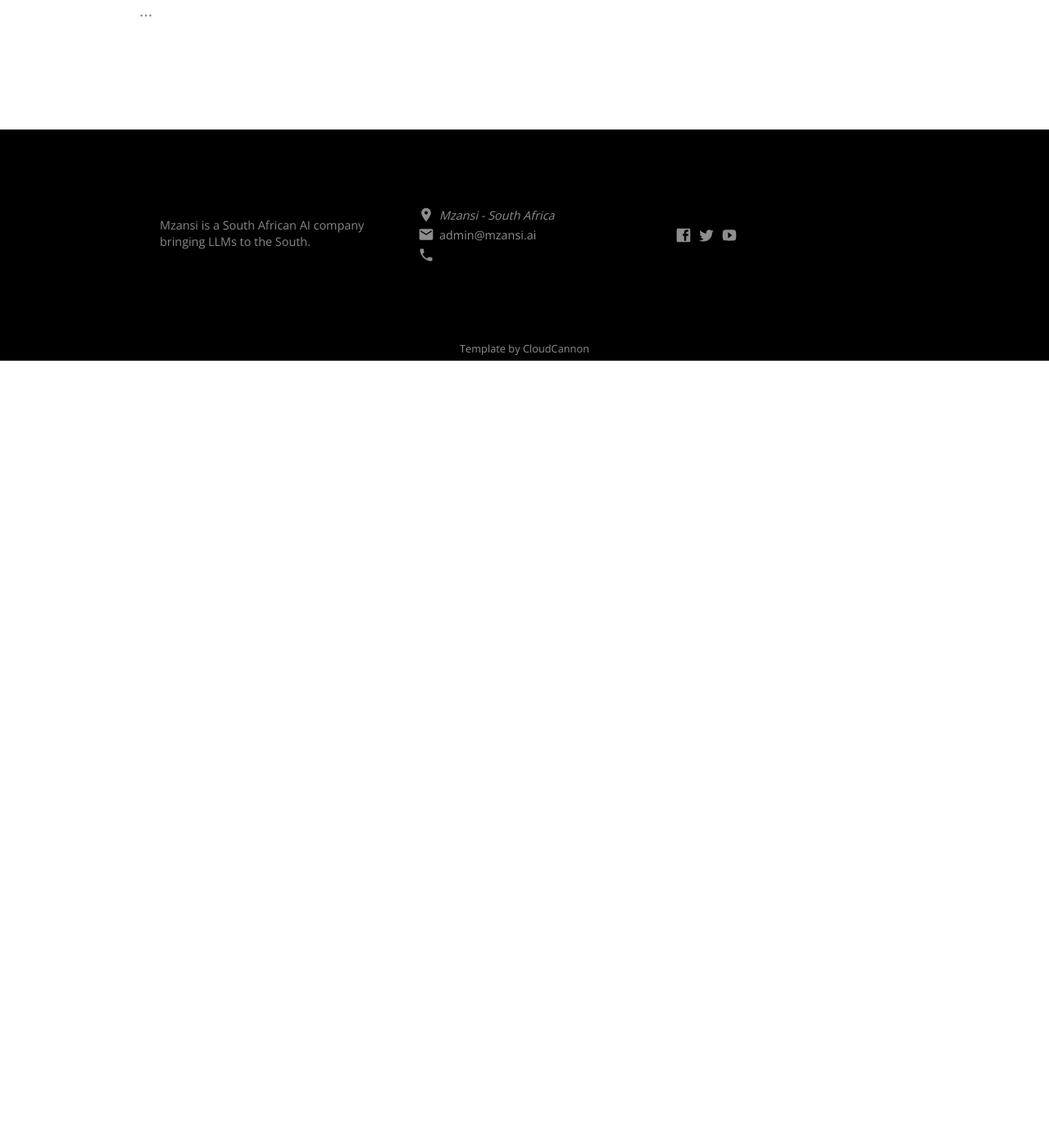
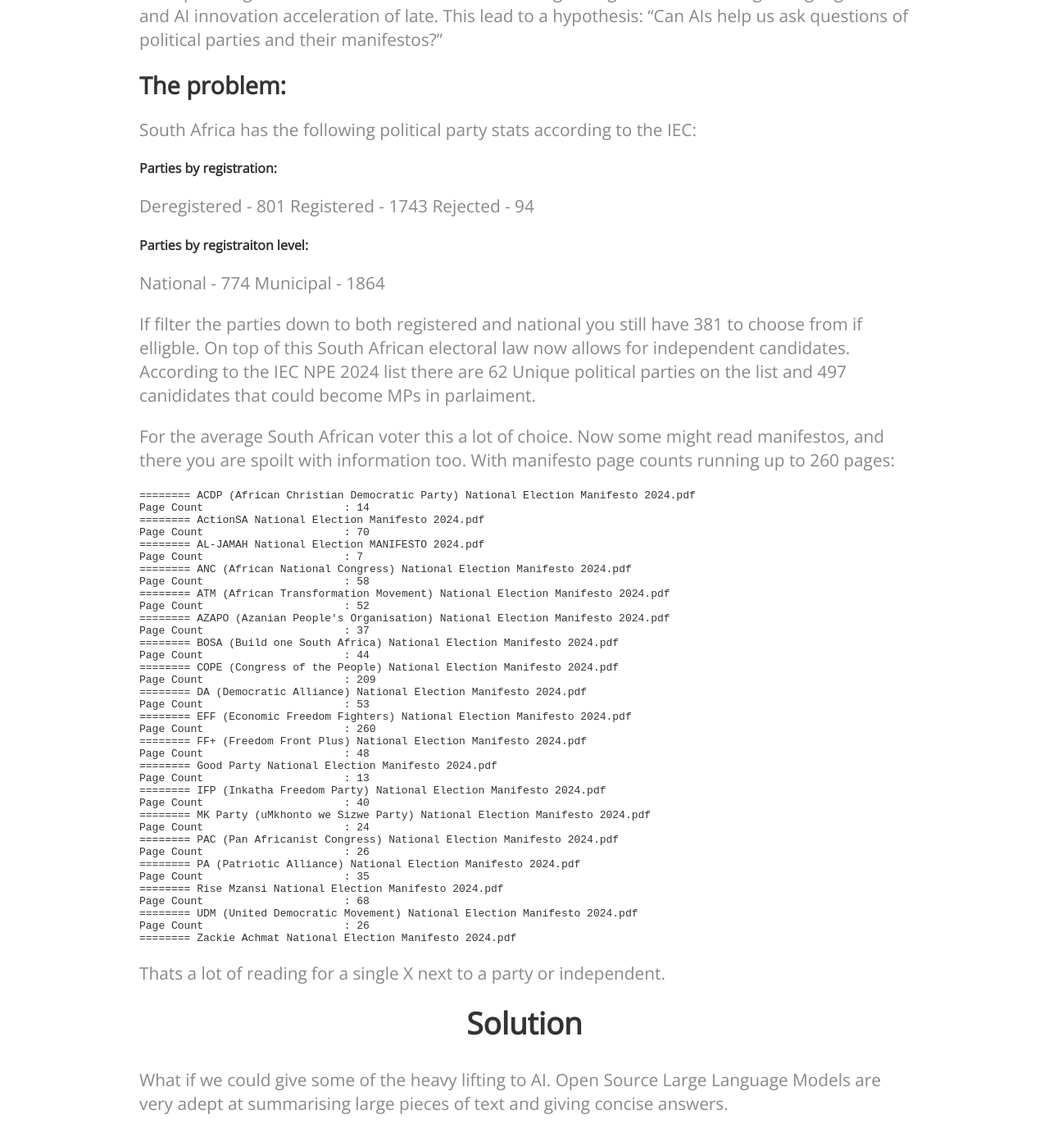
Before and after one commit to mzansi-ai/mzansi-ai.github.io, a Jekyll site: the page built from _posts/2024-04-13-election-za-24.md, in a window 1280 px wide and 1400 px high, scrolled down 450 px. Shown: the whole window at 82% size. Built offline with Jekyll 4.4.1, drawn with Linux system fonts in a browser that asks for light colours; nearby versions of some CDN libraries; before the commit the page ends 900 px from its top, so only the background shows below that; some of the changed text lies outside the part shown.

Commit message:
Latest updates

````diff
--- a/_layouts/default.html
+++ b/_layouts/default.html
@@ -78,7 +78,7 @@
 		</footer>
 		<p class="copyright">
 			<a href="https://www.mzansi.ai">
-				Template by CloudCannon
+				© mzansi.ai
 			</a>
 		</p>
 		<script src="https://ajax.googleapis.com/ajax/libs/jquery/3.1.0/jquery.min.js"></script>
--- a/_posts/2024-04-13-election-za-24.md
+++ b/_posts/2024-04-13-election-za-24.md
@@ -4,6 +4,70 @@
 date: 2024-04-13
 featured_image: https://www.mzansi.ai/images/Blogpost1.webp
 ---
-The upcoming 2024 National Elections are interesting enough without the Large Language Model and AI innovation acceleration of late. This lead to a hypothesis: "Can AIs help us ask questions of political parties and their manifestos?"
+# So many choices!
+
+The upcoming 2024 National Elections are interesting enough without the Large Language Model and AI innovation acceleration of late.
+This lead to a hypothesis: "Can AIs help us ask questions of political parties and their manifestos?"
+
+### The problem:
+South Africa has the following political party stats according to the IEC:
+
+#### Parties by registration:
+Deregistered - 801
+Registered - 1743
+Rejected - 94
+
+#### Parties by registraiton level:
+National - 774
+Municipal - 1864
+
+If filter the parties down to both registered and national you still have 381 to choose from if elligble. On top of this South African electoral law now allows for
+independent candidates. According to the IEC NPE 2024 list there are 62 Unique political parties on the list and 497 canididates that could become MPs in parlaiment.
+
+For the average South African voter this a lot of choice. Now some might read manifestos, and there you are spoilt with information too. With manifesto page counts running up to 260 pages:
+```bash
+======== ACDP (African Christian Democratic Party) National Election Manifesto 2024.pdf
+Page Count                      : 14
+======== ActionSA National Election Manifesto 2024.pdf
+Page Count                      : 70
+======== AL-JAMAH National Election MANIFESTO 2024.pdf
+Page Count                      : 7
+======== ANC (African National Congress) National Election Manifesto 2024.pdf
+Page Count                      : 58
+======== ATM (African Transformation Movement) National Election Manifesto 2024.pdf
+Page Count                      : 52
+======== AZAPO (Azanian People's Organisation) National Election Manifesto 2024.pdf
+Page Count                      : 37
+======== BOSA (Build one South Africa) National Election Manifesto 2024.pdf
+Page Count                      : 44
+======== COPE (Congress of the People) National Election Manifesto 2024.pdf
+Page Count                      : 209
+======== DA (Democratic Alliance) National Election Manifesto 2024.pdf
+Page Count                      : 53
+======== EFF (Economic Freedom Fighters) National Election Manifesto 2024.pdf
+Page Count                      : 260
+======== FF+ (Freedom Front Plus) National Election Manifesto 2024.pdf
+Page Count                      : 48
+======== Good Party National Election Manifesto 2024.pdf
+Page Count                      : 13
+======== IFP (Inkatha Freedom Party) National Election Manifesto 2024.pdf
+Page Count                      : 40
+======== MK Party (uMkhonto we Sizwe Party) National Election Manifesto 2024.pdf
+Page Count                      : 24
+======== PAC (Pan Africanist Congress) National Election Manifesto 2024.pdf
+Page Count                      : 26
+======== PA (Patriotic Alliance) National Election Manifesto 2024.pdf
+Page Count                      : 35
+======== Rise Mzansi National Election Manifesto 2024.pdf
+Page Count                      : 68
+======== UDM (United Democratic Movement) National Election Manifesto 2024.pdf
+Page Count                      : 26
+======== Zackie Achmat National Election Manifesto 2024.pdf
+```
+Thats a lot of reading for a single X next to a party or independent.
+
+## Solution
+What if we could give some of the heavy lifting to AI. Open Source Large Language Models are very adept at summarising large pieces of text and giving concise answers.
+
 
 ...
--- a/index.html
+++ b/index.html
@@ -6,8 +6,8 @@
 	<div class="container">
 		<div class="column">
 			<div>
-				<h1 class="editable">AI conversations on things that matter</h1>
-				<p class="editable">Try our AI chat built on political party manifestos for the 2024 South African Nationa election.</p>
+				<h1 class="editable">AI stealth startup</h1>
+				<p class="editable">Try our AI chat built on political party manifestos for the 2024 South African National election.</p>
 				<div class="button">
 					<a  target="_blank" href="https://election.mzansi.ai">Try our election chatbot</a>
 				</div>
````
